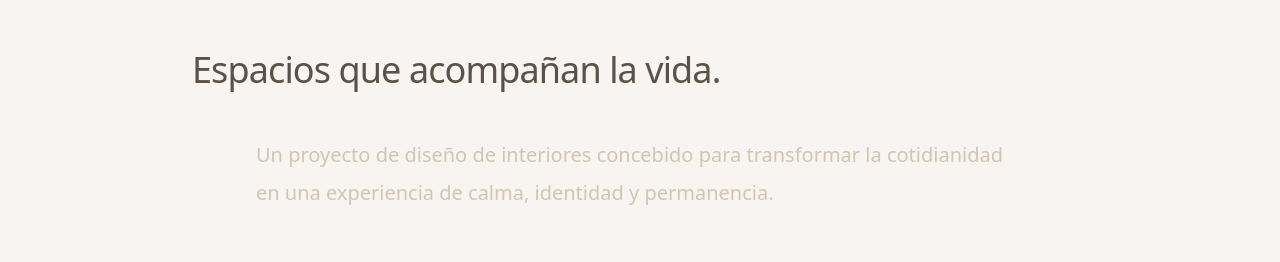
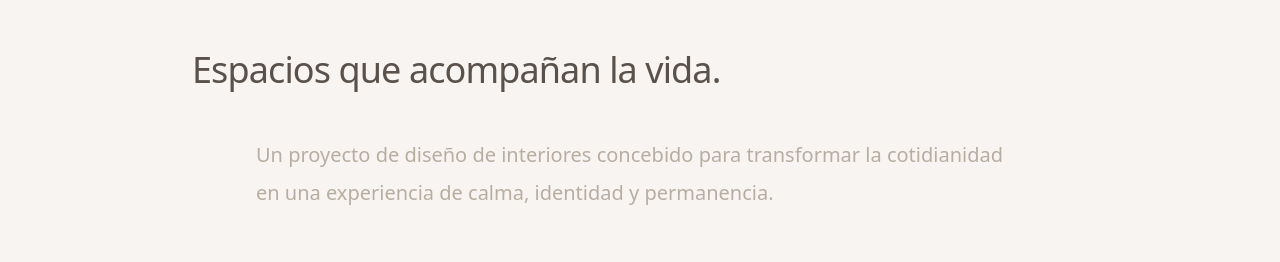
Before and after one commit to dpamely-art/estudio-daniela-pamely, a Next.js app: page /arquitectura/Casa-Norvann in a window 1280 px wide. Shown: the part 1000-1262 px from the top of the page. Built offline with nearby package versions, Linux system fonts and the light colour scheme.

Commit message:
Refine editorial typography and production rendering for project intro section

```diff
--- a/app/arquitectura/Casa-Norvann/page.tsx
+++ b/app/arquitectura/Casa-Norvann/page.tsx
@@ -188,7 +188,7 @@ router.push("/arquitectura#proyectos");
     md:text-xl
     font-light
     leading-[1.9]
-    text-[#CFC6BA]
+    text-[#B8ADA1]
     max-w-3xl
     mx-auto
   "
```
